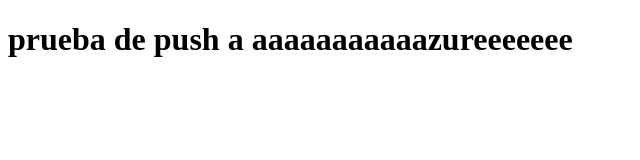
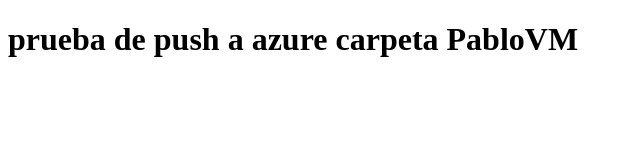
Before and after one commit to pabchatol/tarea-azure-doble, a plain HTML site: page index.html in a window 1280 px wide. Shown: the whole page, without its empty margins (0-640 px from the left). Drawn offline with Linux system fonts and the light colour scheme.

Commit message:
prueba carpeta PabloVM

```diff
--- a/index.html
+++ b/index.html
@@ -6,6 +6,6 @@
     <title>Document</title>
 </head>
 <body>
-    <h1>prueba de push a aaaaaaaaaaazureeeeeee</h1>
+    <h1>prueba de push a azure carpeta PabloVM</h1>
 </body>
 </html>
```
Also changed, not shown: 1 other file.
